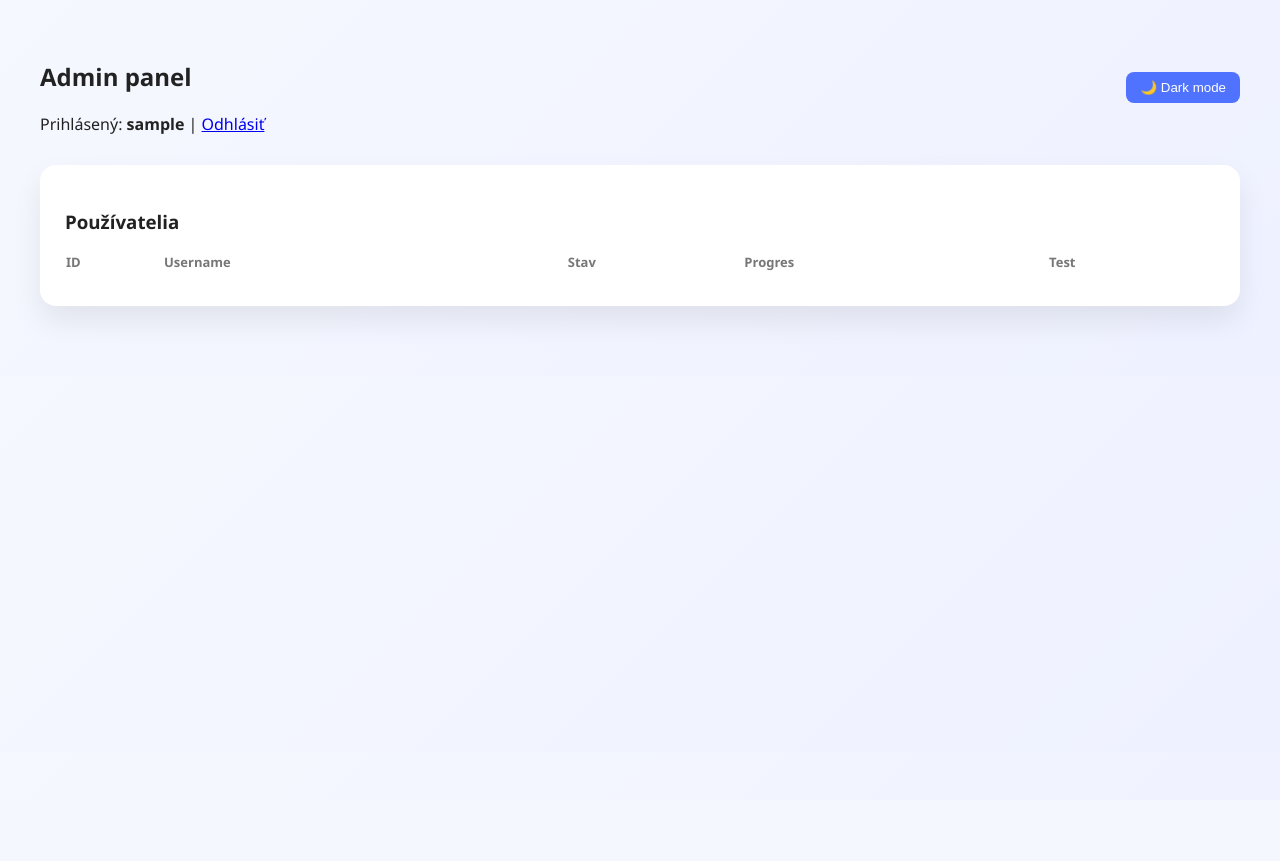
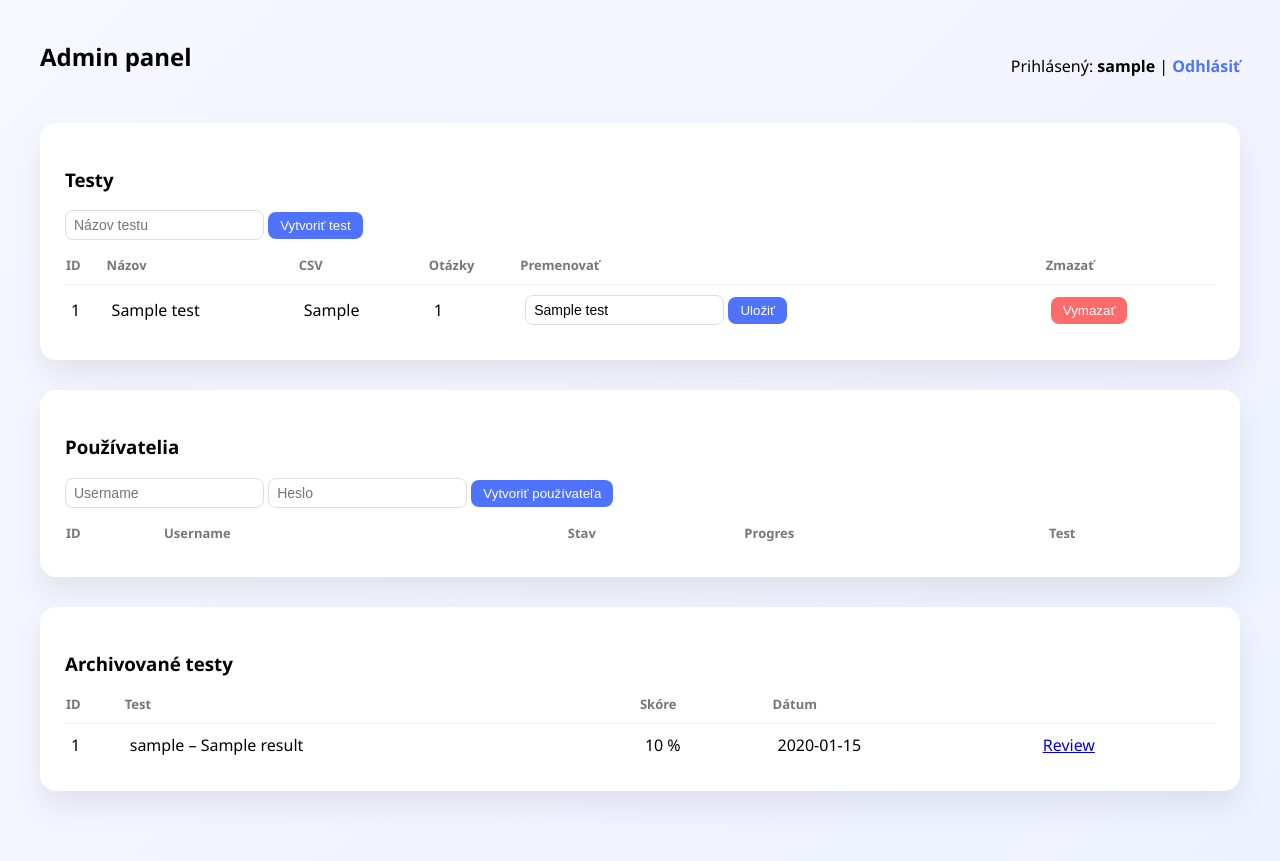
Before and after one commit to norbertg-gif/medtest, a FastAPI app: page /admin in a window 1280 px wide. Before the commit the page ends 329 px from the top, so only its background shows below. Run offline with FastAPI, Linux system fonts and the light colour scheme; the visitor is signed in with stand-in values (Sample User, id 1); tables that the repository leaves empty hold one stand-in row (values such as "Sample post"); lists and menus that the app fills with data are empty.

Commit message:
Update admin.html

```diff
--- a/app/templates/admin.html
+++ b/app/templates/admin.html
@@ -1,40 +1,17 @@
 <!DOCTYPE html>
-<html data-theme="light">
+<html>
 <head>
     <title>Admin panel</title>
-
     <style>
-        :root {
-            --bg: linear-gradient(135deg, #f6f8ff, #eef1ff);
-            --card: #ffffff;
-            --text: #222;
-            --muted: #777;
-            --border: #eee;
-            --primary: #4f73ff;
-            --primary-hover: #3d5fe0;
-            --danger: #ff6b6b;
-            --danger-hover: #e85b5b;
-        }
-
-        [data-theme="dark"] {
-            --bg: linear-gradient(135deg, #1f2235, #2b2f4a);
-            --card: #2f3354;
-            --text: #f0f0f0;
-            --muted: #bbb;
-            --border: #3c4060;
-            --primary: #6c8cff;
-            --primary-hover: #5676ff;
-            --danger: #ff7b7b;
-            --danger-hover: #ff5c5c;
-        }
-
         body {
             font-family: "Segoe UI", Arial, sans-serif;
             margin: 0;
             padding: 40px;
-            background: var(--bg);
-            color: var(--text);
-            transition: 0.3s;
+            background: linear-gradient(135deg, #f6f8ff, #eef1ff);
+        }
+
+        h2 {
+            margin-top: 0;
         }
 
         .header {
@@ -44,27 +21,18 @@
             margin-bottom: 30px;
         }
 
-        .theme-toggle {
-            cursor: pointer;
-            padding: 8px 14px;
-            border-radius: 8px;
-            border: none;
-            background: var(--primary);
-            color: white;
-            font-weight: 500;
-        }
-
-        .theme-toggle:hover {
-            background: var(--primary-hover);
+        .logout {
+            text-decoration: none;
+            font-weight: bold;
+            color: #4f73ff;
         }
 
         .section {
-            background: var(--card);
+            background: white;
             padding: 25px;
             border-radius: 16px;
             margin-bottom: 30px;
             box-shadow: 0 15px 30px rgba(0,0,0,0.08);
-            transition: 0.3s;
         }
 
         table {
@@ -76,25 +44,24 @@
         th {
             text-align: left;
             font-size: 13px;
-            color: var(--muted);
+            color: #777;
             padding-bottom: 10px;
         }
 
         td {
             padding: 10px 6px;
-            border-top: 1px solid var(--border);
+            border-top: 1px solid #f0f0f0;
         }
 
         tr:hover {
-            background: rgba(0,0,0,0.03);
+            background: #fafbff;
         }
 
         input, select {
             padding: 6px 8px;
             border-radius: 8px;
-            border: 1px solid var(--border);
-            background: transparent;
-            color: var(--text);
+            border: 1px solid #ddd;
+            font-size: 14px;
         }
 
         button {
@@ -103,21 +70,21 @@
             border: none;
             cursor: pointer;
             font-weight: 500;
-            background: var(--primary);
+            background: #4f73ff;
             color: white;
             transition: 0.2s;
         }
 
         button:hover {
-            background: var(--primary-hover);
+            background: #3d5fe0;
         }
 
         .danger {
-            background: var(--danger);
+            background: #ff6b6b;
         }
 
         .danger:hover {
-            background: var(--danger-hover);
+            background: #e85b5b;
         }
 
         .status-finished {
@@ -130,17 +97,9 @@
             font-weight: bold;
         }
 
-        .progress-bar {
-            height: 6px;
-            background: var(--border);
-            border-radius: 4px;
-            overflow: hidden;
-            margin-top: 4px;
-        }
-
-        .progress-fill {
-            height: 100%;
-            background: var(--primary);
+        .progress {
+            font-size: 13px;
+            color: #555;
         }
 
     </style>
@@ -148,19 +107,71 @@
 <body>
 
 <div class="header">
+    <h2>Admin panel</h2>
     <div>
-        <h2>Admin panel</h2>
-        Prihlásený: <strong>{{ admin.username }}</strong> |
-        <a href="/logout">Odhlásiť</a>
+        Prihlásený: <strong>{{ admin.username }}</strong>
+        |
+        <a class="logout" href="/logout">Odhlásiť</a>
     </div>
-
-    <button class="theme-toggle" onclick="toggleTheme()">🌙 Dark mode</button>
 </div>
 
+<!-- TEST MANAGEMENT -->
+<div class="section">
+    <h3>Testy</h3>
 
-<!-- USER SECTION -->
+    <form method="post" action="/admin/create-test">
+        <input type="text" name="name" placeholder="Názov testu" required>
+        <button type="submit">Vytvoriť test</button>
+    </form>
+
+    <table>
+        <tr>
+            <th>ID</th>
+            <th>Názov</th>
+            <th>CSV</th>
+            <th>Otázky</th>
+            <th>Premenovať</th>
+            <th>Zmazať</th>
+        </tr>
+
+        {% for t in tests %}
+        <tr>
+            <td>{{ t.id }}</td>
+            <td>{{ t.name }}</td>
+            <td>{{ t.source_csv if t.source_csv else "—" }}</td>
+            <td>{{ t.questions|length }}</td>
+
+            <td>
+                <form method="post" action="/admin/rename-test">
+                    <input type="hidden" name="test_id" value="{{ t.id }}">
+                    <input type="text" name="new_name" value="{{ t.name }}">
+                    <button type="submit">Uložiť</button>
+                </form>
+            </td>
+
+            <td>
+                <form method="post" action="/admin/delete-test">
+                    <input type="hidden" name="test_id" value="{{ t.id }}">
+                    <button class="danger" type="submit"
+                        onclick="return confirm('Naozaj chcete zmazať tento test?')">
+                        Vymazať
+                    </button>
+                </form>
+            </td>
+        </tr>
+        {% endfor %}
+    </table>
+</div>
+
+<!-- USER MANAGEMENT -->
 <div class="section">
     <h3>Používatelia</h3>
+
+    <form method="post" action="/admin/create-user">
+        <input type="text" name="username" placeholder="Username" required>
+        <input type="password" name="password" placeholder="Heslo" required>
+        <button type="submit">Vytvoriť používateľa</button>
+    </form>
 
     <table>
         <tr>
@@ -186,16 +197,10 @@
                 {% endif %}
             </td>
 
-            <td>
+            <td class="progress">
                 {% if user_progress[u.id] %}
                     {{ user_progress[u.id].answered }} /
                     {{ user_progress[u.id].total }}
-
-                    <div class="progress-bar">
-                        <div class="progress-fill"
-                             style="width: {{ (user_progress[u.id].answered / user_progress[u.id].total) * 100 }}%;">
-                        </div>
-                    </div>
                 {% else %}
                     —
                 {% endif %}
@@ -217,22 +222,32 @@
     </table>
 </div>
 
+<!-- ARCHIVE -->
+<div class="section">
+    <h3>Archivované testy</h3>
 
-<script>
-    const html = document.documentElement;
+    <table>
+        <tr>
+            <th>ID</th>
+            <th>Test</th>
+            <th>Skóre</th>
+            <th>Dátum</th>
+            <th></th>
+        </tr>
 
-    function toggleTheme() {
-        const current = html.getAttribute("data-theme");
-        const next = current === "dark" ? "light" : "dark";
-        html.setAttribute("data-theme", next);
-        localStorage.setItem("adminTheme", next);
-    }
-
-    const savedTheme = localStorage.getItem("adminTheme");
-    if (savedTheme) {
-        html.setAttribute("data-theme", savedTheme);
-    }
-</script>
+        {% for r in results %}
+        <tr>
+            <td>{{ r.id }}</td>
+            <td>{{ r.username }} – {{ r.test_name }}</td>
+            <td>{{ r.score_percent }} %</td>
+            <td>{{ r.completed_at }}</td>
+            <td>
+                <a href="/admin/result/{{ r.id }}">Review</a>
+            </td>
+        </tr>
+        {% endfor %}
+    </table>
+</div>
 
 </body>
 </html>
```
